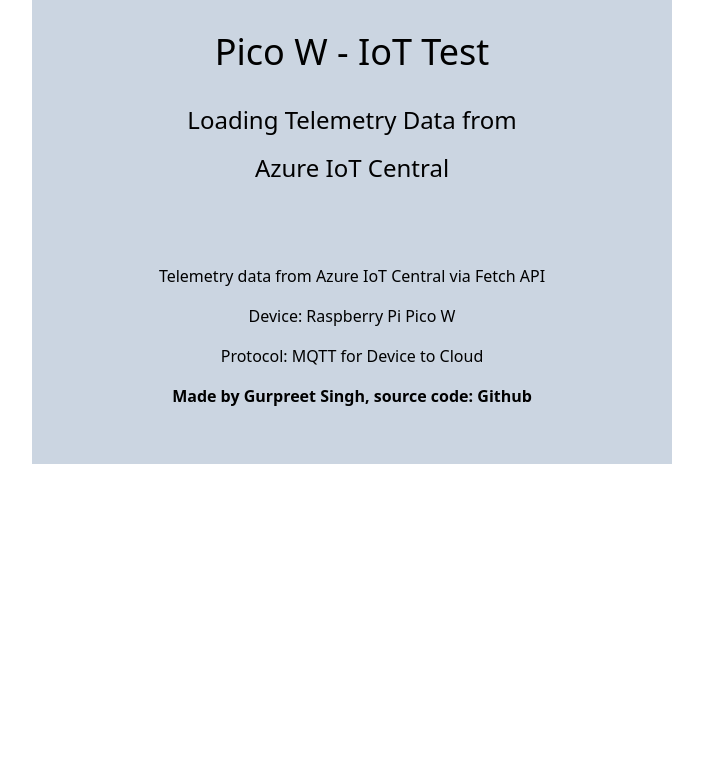
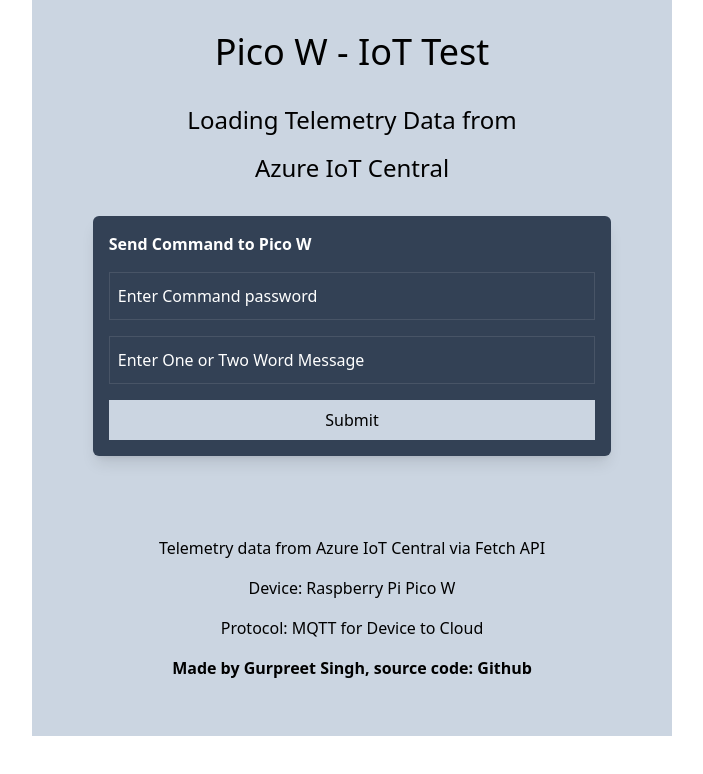
Before and after one commit to gurpreet2188/picoiot, a Next.js app: page / in a window 1280 px wide. Shown: the top 774 px of the page, without its empty margins (288-991 px from the left). Built offline with nearby package versions, Linux system fonts and the light colour scheme; no server answers.

Commit message:
commands

```diff
--- /dev/null
+++ b/src/app/api/command/route.js
@@ -0,0 +1,22 @@
+export async function POST(request) {
+    const req = await request.json()
+    const url = `https://${process.env.itocName}.azureiotcentral.com/api/devices/${process.env.deviceID}/commands/msg?api-version=2022-07-31`
+    const command = {
+        "request": req.msg
+    }
+    console.log(req)
+    let data = {"msg": "failed"}
+    if (req.pass === process.env.commandPass)  {
+        const f = await fetch(url, {
+            method: 'POST',
+            headers:{
+                "Content-Type": "application/json",
+                "Authorization": process.env.auth
+            },
+            body: JSON.stringify(command)
+        })
+        data = await f.json()
+    }
+
+    return new Response(JSON.stringify(data))
+}
--- /dev/null
+++ b/src/app/components/Command.js
@@ -0,0 +1,55 @@
+'use client'
+import React, { useState, useEffect } from 'react'
+
+function Command() {
+    const [submit, setSubmit] = useState(false)
+    const [pass, setPass] = useState('')
+    const [msg, setMsg] = useState('')
+    useEffect(() => {
+        let check = true
+
+
+        if (check) {
+          const f = async (command) => {
+            const res = await fetch('/api/command', {
+              method: 'POST',
+              headers: {
+                "Content-Type": "application/json",
+              },
+              body: JSON.stringify(command)
+            })
+
+            const resData = await res.json()
+            console.log(resData)
+
+          }
+
+          if (submit) {
+
+            const command = {"pass": pass, "msg": {"oled": msg.split(" ")}}
+              f(command)
+          }
+        }
+        check = false
+      }, [submit])
+
+ const handleSubmit = (e) => {
+    e.preventDefault()
+    setSubmit(true)
+ }
+
+ const inputStyles = 'h-[3rem] bg-transparent text-white placeholder-white border border-white/10 p-2'
+
+  return (
+    <div className='bg-slate-700 flex flex-col gap-4 text-white p-4 rounded-md shadow-lg w-[90%]'>
+        <p className='text-xlg font-bold'>Send Command to Pico W</p>
+        <form onSubmit={handleSubmit} className='flex flex-col gap-4 '>
+            <input type='password' placeholder='Enter Command password' onChange={(e) => {setPass(e.target.value)}} className={inputStyles}/>
+            <input type='text' placeholder='Enter One or Two Word Message' onChange={(e) => {setMsg(e.target.value)}} className={inputStyles}/>
+            <button type='submit' className='p-2 bg-slate-300 text-black'>Submit</button>
+        </form>
+    </div>
+  )
+}
+
+export default Command
--- a/src/app/components/Graph.js
+++ b/src/app/components/Graph.js
@@ -23,7 +23,7 @@
                  <text x={width / 2} y={height / 2} dominantBaseline={'middle'} textAnchor="middle" style={{ fill: '#fff', opacity: 0.2, fontSize: "2.5rem" }}>{dataType}</text>
 
                 <text x='10' y={20} style={{ fill: '#fff', opacity: 0.6 }}>{maxVal !== 0 ? maxVal : 200}</text>
-                <text x='10' style={{ fill: '#fff', opacity: 0.6 }} y={height / 2}>{maxVal !== 0 ? (minVal + maxVal) / 2 : 100}</text>
+                <text x='10' style={{ fill: '#fff', opacity: 0.6 }} y={height / 2}>{maxVal !== 0 ? Number.parseInt((minVal + maxVal) / 2) : 100}</text>
                 <text x='10' style={{ fill: '#fff' , opacity: 0.6}} y={height - 10}>{minVal}</text>
             </svg>
         </div>
--- a/src/app/page.js
+++ b/src/app/page.js
@@ -1,4 +1,5 @@
 import Body from "./components/Body";
+import Command from "./components/Command";
 import Footer from "./components/Footer";
 import Header from "./components/Header";
 import './globals.css'
@@ -8,6 +9,7 @@
     <div className="flex flex-col gap-8 items-center justify-center bg-slate-300 h-[100%] md:w-[50%] md:p-8">
       <Header/>
       <Body/>
+      <Command/>
       <Footer/>
     </div>
   )
```
